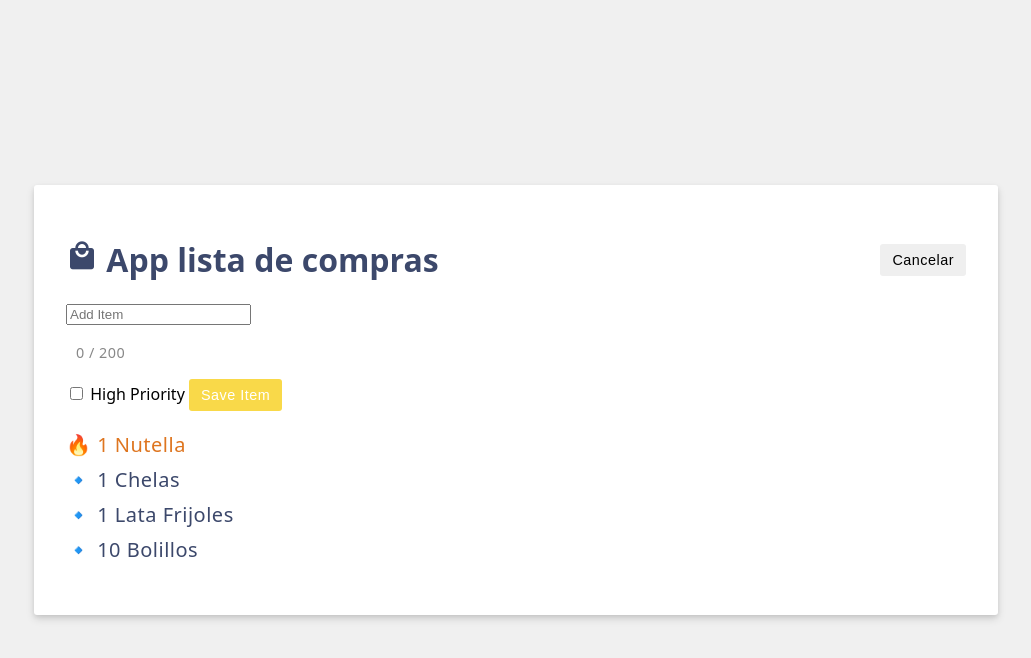
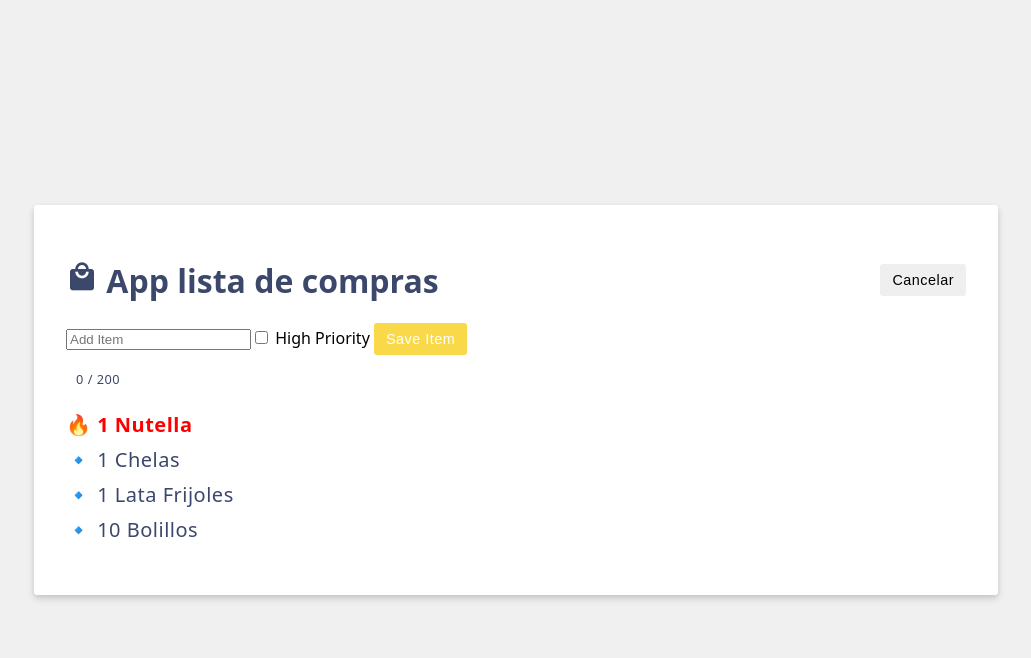
Before and after one commit to MAGOESE/DADM-_-2024TA, a Vue app: page / in a window 1280 px wide. Both pictures are taken after a click on the button "Agregar Articulo". Shown: the top 658 px of the page, without its empty margins (124-1155 px from the left). Built offline with nearby package versions, Linux system fonts and the light colour scheme.

Commit message:
🧪 S03A01 Alternando las propiedades de la lista

```diff
--- a/src/App.vue
+++ b/src/App.vue
@@ -4,10 +4,10 @@ import { ref, computed } from 'vue';
 // Modelo
 const header = ref('App lista de compras');
 const items = ref([
-  { id: '0', label: '10 Bolillos', purchased: false, priority: false },
-  { id: '1', label: '1 Lata Frijoles', purchased: false, priority: false },
-  { id: '2', label: '1 Chelas', purchased: false, priority: false },
-  { id: '3', label: '1 Nutella', purchased: false, priority: true },
+  { id: 0, label: '10 Bolillos', purchased: false, priority: false },
+  { id: 1, label: '1 Lata Frijoles', purchased: false, priority: false },
+  { id: 2, label: '1 Chelas', purchased: false, priority: false },
+  { id: 3, label: '1 Nutella', purchased: false, priority: true },
 ]);
 
 // Visualización de formulario
@@ -19,29 +19,32 @@ const ActivateEdition = (activate) => {
   editing.value = activate;
 };
 
-// Método para guardar item
+// Método para guardar un nuevo item
 const saveItem = () => {
   items.value.push({
-    id: `${items.value.length}`, // Mantener la estructura de id como cadena
+    id: items.value.length,
     label: newItem.value,
     purchased: false,
-    priority: newItemHighPriority.value
+    priority: newItemHighPriority.value,
   });
 
   // Limpiar la entrada
   newItem.value = '';
-  newItemHighPriority.value = false; // Limpiar también la prioridad
-
-  // Desactivar el modo de edición después de guardar
-  editing.value = false;
+  newItemHighPriority.value = false;
+  editing.value = false; // Desactivar el modo de edición después de guardar
 };
 
-// Propiedad computada para contar los caracteres en la entrada
+// Alternar estado de compra del item
+const togglePurchased = (item) => {
+  item.purchased = !item.purchased;
+};
+
+// Propiedad computada: Contador de caracteres
 const characterCount = computed(() => {
   return newItem.value.length;
 });
 
-// Propiedad computada para invertir el orden de los elementos en la lista
+// Propiedad computada: Lista invertida
 const reversedItems = computed(() => {
   return [...items.value].reverse();
 });
@@ -62,51 +65,40 @@ const reversedItems = computed(() => {
   </div>
 
   <div class="add-item form">
-    <!-- Agrupando en un div las entradas -->
-    <form
-      v-if="editing"
-      v-on:submit.prevent="saveItem">
-      <!-- Entrada de texto -->
-      <input
-        v-model.trim="newItem"
-        type="text"
-        placeholder="Add Item"
-      />
-      <!-- Contador de caracteres -->
-      <p class="counter">
-        {{ characterCount }} / 200
-      </p>
-      <!-- Caja de seleccion de prioridad -->
+    <form v-if="editing" @submit.prevent="saveItem">
+      <input v-model.trim="newItem" type="text" placeholder="Add Item" />
       <label>
         <input type="checkbox" v-model="newItemHighPriority" />
         High Priority
       </label>
-      <!-- Botón -->
-      <button class="btn btn-primary">
-        Save Item
-      </button>
+      <button class="btn btn-primary">Save Item</button>
+      <p class="counter">{{ characterCount }} / 200</p>
     </form>
   </div>
 
   <!-- Lista -->
   <ul>
     <li
-      v-for="{ id, label, purchased, priority } in reversedItems"
-      v-bind:key="id"
-      class="amazing"
-      v-bind:class="{ priority: priority, strikeout: purchased }">
-      {{ priority ? "🔥" : "🔹" }} {{ label }}
+      v-for="({ id, label, purchased, priority }, index) in reversedItems"
+      :key="id"
+      :class="{ strikeout: purchased, priority: priority }"
+      @click="togglePurchased(reversedItems[index])"
+    >
+      {{ priority ? '🔥' : '🔹' }} {{ label }}
     </li>
   </ul>
-  <p v-if="items.length === 0">🥀 AQUI NO HAY NADA 😿</p>
+  <p v-if="items.length === 0">🥀 No hay elementos en la lista</p>
 </template>
 
 <style scoped>
 .shopping-cart-icon {
   font-size: 2rem;
 }
-.counter {
-  font-size: 0.9rem;
-  color: #888;
+.strikeout {
+  text-decoration: line-through;
+}
+.priority {
+  color: red;
+  font-weight: bold;
 }
 </style>
```
